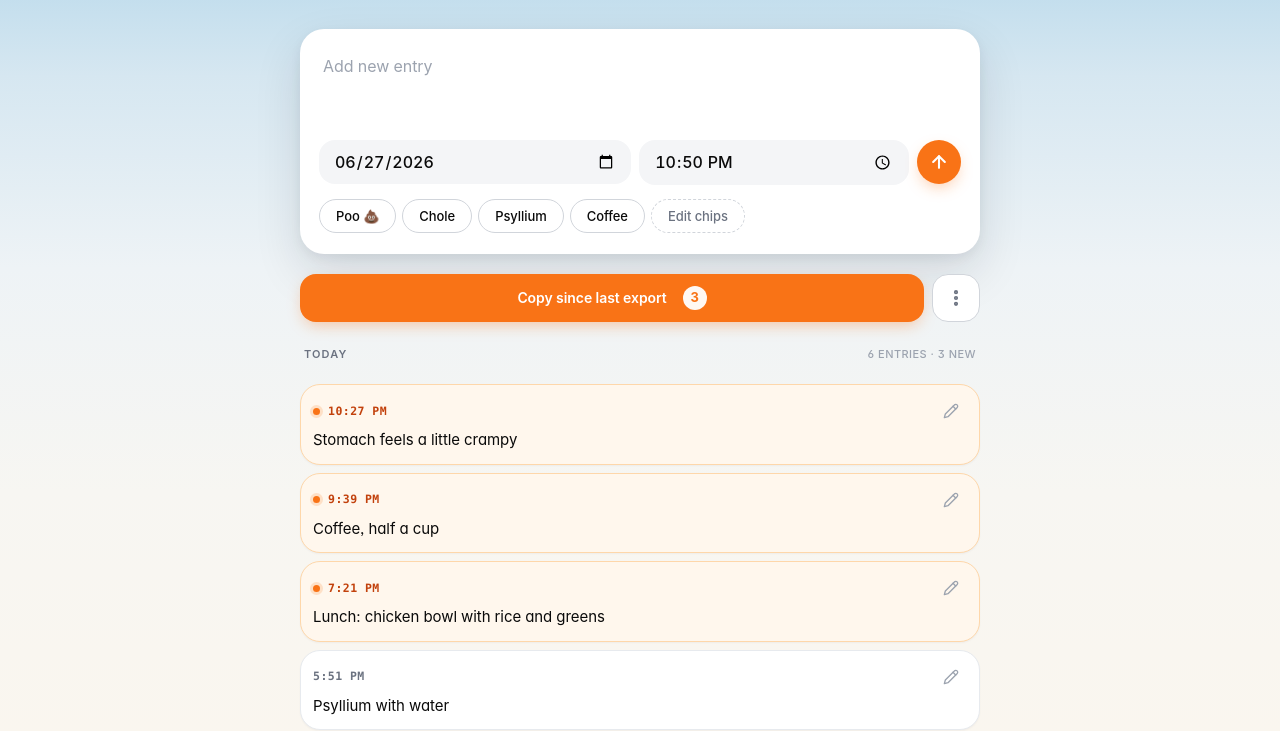
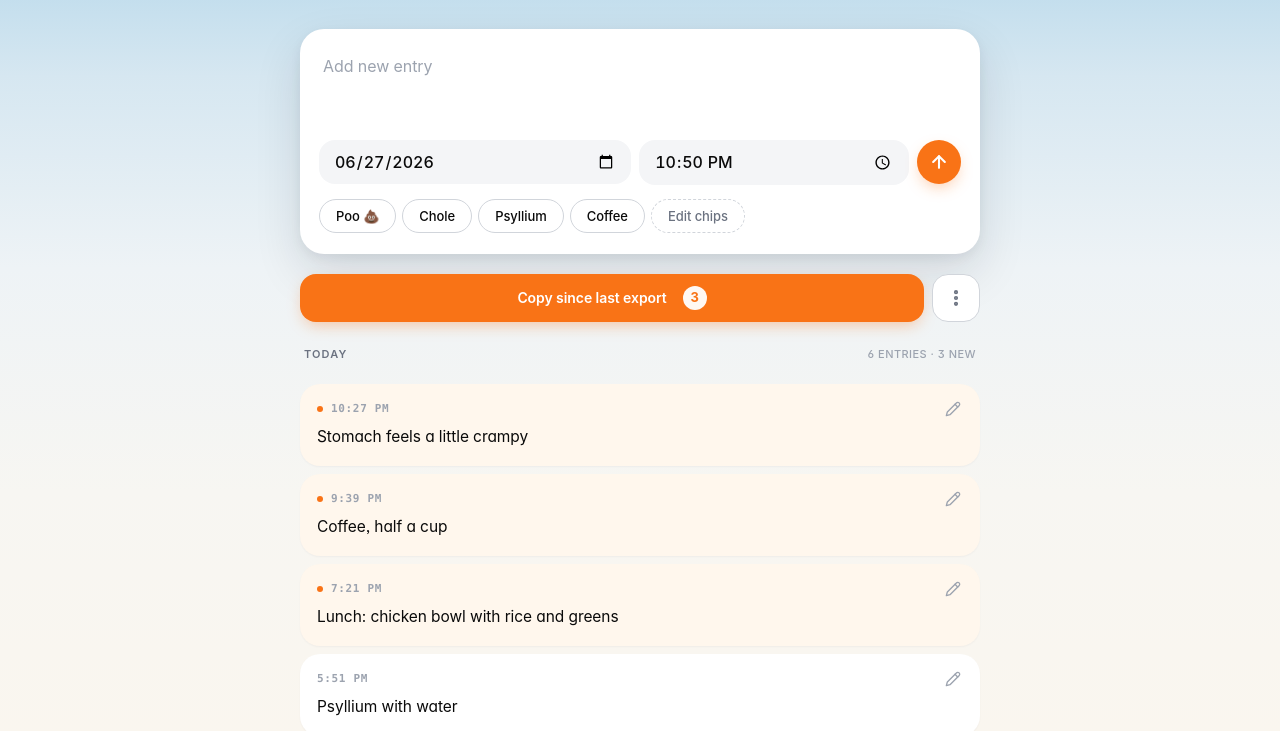
Before and after one commit to hensobla/bam-tracker, a plain HTML site: page index.html in a window 1280 px wide. Shown: the part 68-799 px from the top of the page. Drawn offline with Linux system fonts and the light colour scheme.

Commit message:
Restack entry tile chrome around the body text (#3)
Research consensus across Apple Notes, Reminders, Things, Linear, Notion,
and M3 Lists guidance: a repeated journal stream wants list-row restraint,
not card-stack chrome. The old tile stacked four status channels (dot +
tinted bg + tinted border + tinted time color) and competed border with
shadow as twin emphasis strategies.

Pulls the tile back to one emphasis strategy (subtle shadow, no border on
copied entries), caps status channels at two (dot + tinted bg), promotes
body text (15.5px / 1.55 line-height), quiets metadata, and increases
breathing room. Edit pencil mutes to 0.45 opacity on pointer devices until
the tile is hovered (and gets a 44pt hit area via a ::after extension),
while touch devices keep it always visible.


Claude-Session: https://claude.ai/code/session_01TW6g59kbKg1LvgFv9vqVTi

Co-authored-by: Claude <noreply@anthropic.com>

```diff
--- a/index.html
+++ b/index.html
@@ -488,31 +488,32 @@ button, input, textarea { font-family: inherit; color: inherit; }
   text-transform: uppercase;
 }
 
+/* Entries are a repeated journal stream — the research consensus (Notes,
+   Things, Linear, Notion, M3 Lists) is to favor list rows over heavy card
+   chrome. Keeps border + shadow as ONE strategy (subtle shadow only), not
+   both stacked. Status channels capped at two: tinted background + dot. */
 .entry {
   background: var(--surface);
-  border: 1px solid var(--border);
+  border: 1px solid transparent;
   border-radius: var(--radius-lg);
-  padding: 10px 12px 12px;
+  padding: 14px 16px 16px;
   margin-top: 8px;
   box-shadow: var(--shadow-xs);
-  transition: border-color 0.12s, box-shadow 0.12s;
-}
-.entry:hover { border-color: var(--border-strong); box-shadow: var(--shadow-sm); }
-.entry.uncopied {
-  background: var(--uncopied-bg);
-  border-color: #fed7aa;
-}
-@media (prefers-color-scheme: dark) {
-  .entry.uncopied { border-color: rgba(251, 146, 60, 0.25); }
-}
-.entry.editing { padding: 14px; }
+  transition: box-shadow 0.15s ease, background 0.15s ease, transform 0.15s ease;
+}
+.entry:hover { box-shadow: var(--shadow-sm); }
+.entry.uncopied { background: var(--uncopied-bg); }
+.entry.editing {
+  padding: 16px;
+  border-color: var(--border);
+}
 
 .entry-header {
   display: flex;
   align-items: center;
-  gap: 8px;
-  min-height: 28px;
-  margin-bottom: 2px;
+  gap: 10px;
+  min-height: 20px;
+  margin-bottom: 6px;
 }
 .entry-header-meta {
   display: flex;
@@ -522,30 +523,28 @@ button, input, textarea { font-family: inherit; color: inherit; }
   min-width: 0;
 }
 .entry-dot {
-  width: 7px;
-  height: 7px;
+  width: 6px;
+  height: 6px;
   border-radius: 50%;
   background: var(--accent);
-  box-shadow: 0 0 0 3px rgba(249, 115, 22, 0.18);
   flex-shrink: 0;
 }
 .entry-time {
   font-family: var(--font-mono);
-  font-size: 11.5px;
-  color: var(--text-muted);
+  font-size: 11px;
+  color: var(--text-soft);
   white-space: nowrap;
   font-variant-numeric: tabular-nums;
   font-weight: 600;
-  letter-spacing: 0.04em;
+  letter-spacing: 0.06em;
   text-transform: uppercase;
 }
-.entry.uncopied .entry-time { color: var(--uncopied-accent); }
 .entry-text {
   white-space: pre-wrap;
   word-break: break-word;
   overflow-wrap: anywhere;
-  font-size: 15px;
-  line-height: 1.5;
+  font-size: 15.5px;
+  line-height: 1.55;
   letter-spacing: -0.005em;
   color: var(--text);
 }
@@ -554,6 +553,9 @@ button, input, textarea { font-family: inherit; color: inherit; }
   gap: 2px;
   align-items: center;
   flex-shrink: 0;
+  /* Pulls the action cluster's hit zone into the tile's padding without
+     visually overflowing — wider tap target without changing the layout. */
+  margin: -8px -8px -8px 0;
 }
 
 .btn-icon {
@@ -562,21 +564,36 @@ button, input, textarea { font-family: inherit; color: inherit; }
   color: var(--text-soft);
   cursor: pointer;
   padding: 0;
-  width: 32px;
-  height: 32px;
+  width: 36px;
+  height: 36px;
   border-radius: var(--radius-sm);
   display: inline-flex;
   align-items: center;
   justify-content: center;
   -webkit-tap-highlight-color: transparent;
-  transition: background 0.12s, color 0.12s;
+  transition: background 0.12s, color 0.12s, opacity 0.15s;
+  position: relative;
 }
 .btn-icon svg { display: block; }
+/* Extend the hit area to a comfortable 44pt without inflating the visual size. */
+.btn-icon::after {
+  content: "";
+  position: absolute;
+  inset: -4px;
+}
 .btn-icon:hover { background: rgba(15, 23, 42, 0.06); color: var(--text); }
 @media (prefers-color-scheme: dark) {
   .btn-icon:hover { background: rgba(255,255,255,0.06); }
 }
 .btn-icon-danger:hover { background: var(--error-bg); color: var(--danger); }
+
+/* On pointer devices, mute the edit affordance until the tile is hovered so
+   the body text dominates. Touch devices (no hover) keep it always visible. */
+@media (hover: hover) {
+  .entry .btn-icon { opacity: 0.45; }
+  .entry:hover .btn-icon,
+  .entry .btn-icon:focus-visible { opacity: 1; }
+}
 
 .entry-edit { display: flex; flex-direction: column; gap: 10px; }
 .edit-dt-row { display: flex; gap: 8px; }
@@ -909,7 +926,7 @@ button, input, textarea { font-family: inherit; color: inherit; }
   .main { padding: 16px 14px 96px; }
   .header-inner { padding: 12px 14px; }
   .title { font-size: 17px; }
-  .entry { padding: 10px 10px 12px; }
+  .entry { padding: 12px 14px 14px; }
   .capture { padding: 12px 14px; }
   .modal-content { padding: 20px; border-radius: var(--radius-lg); }
 }
```
